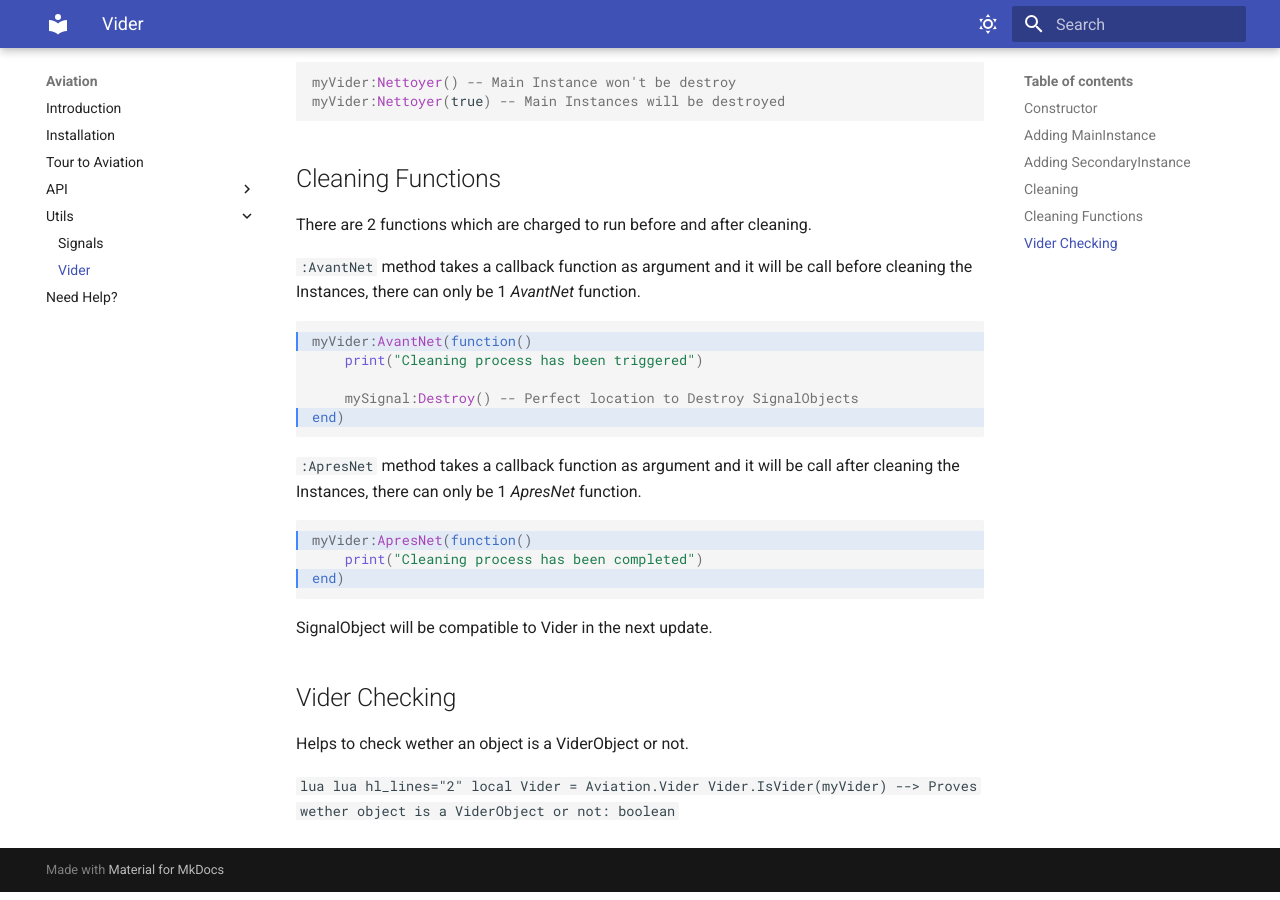
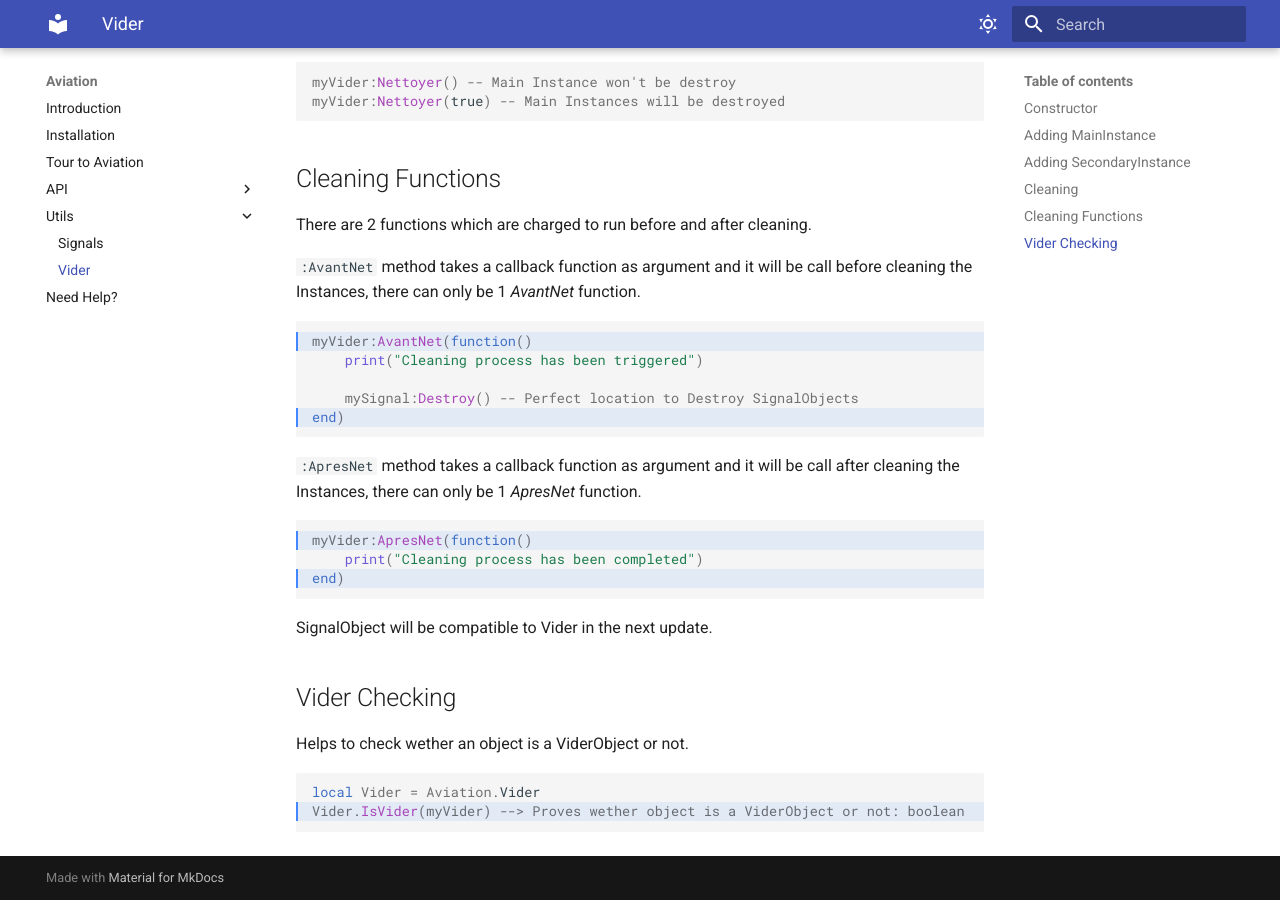
Before and after one commit to Frieda-VI/Aviation, an MkDocs documentation site: the page built from docs/pages/Utils/Vider.md, in a window 1280 px wide and 900 px high, scrolled down 1320 px. Built offline with MkDocs 1.6.1 and Material for MkDocs 9.7.7, drawn with Linux system fonts in a browser that asks for light colours.

Commit message:
Vider Documentation Fix

````diff
--- a/docs/pages/Utils/Vider.md
+++ b/docs/pages/Utils/Vider.md
@@ -74,7 +74,7 @@ SignalObject will be compatible to Vider in the next update.
 ## Vider Checking
 Helps to check wether an object is a ViderObject or not.
 
-```lua lua hl_lines="2"
+```lua hl_lines="2"
 local Vider = Aviation.Vider
 Vider.IsVider(myVider) --> Proves wether object is a ViderObject or not: boolean
 ```
````
